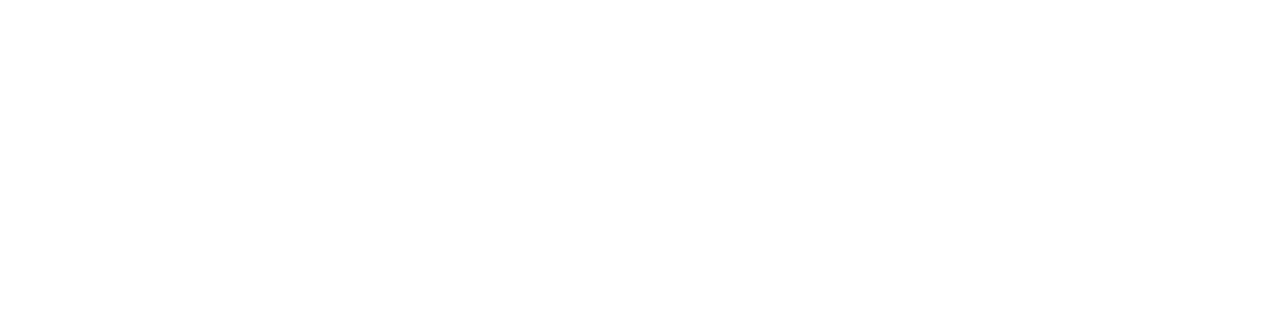
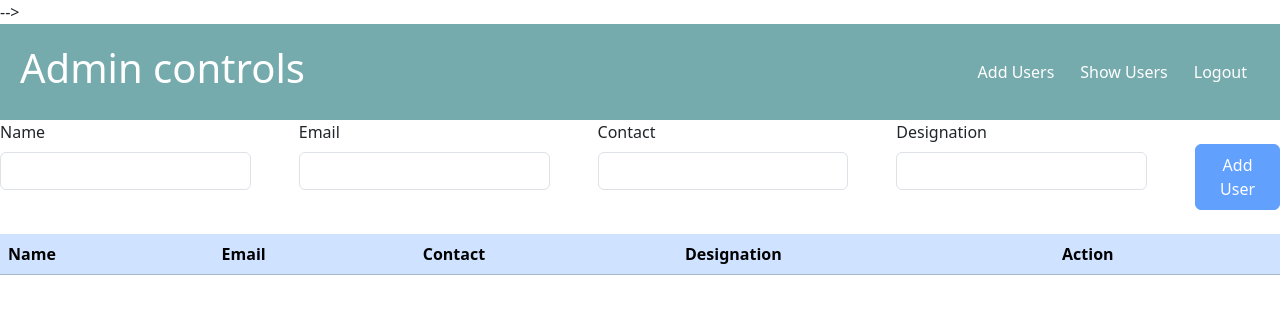
Before and after one commit to chaudharygitesh/Form_Connect, an Angular app: page /superadmin in a window 1280 px wide. Shown: the top 314 px of the page. Built offline with nearby package versions, Linux system fonts and the light colour scheme.

Commit message:
change in super admin module

```diff
--- a/src/app/app-routing.module.ts
+++ b/src/app/app-routing.module.ts
@@ -10,7 +10,7 @@
 const routes: Routes = [
   {path:'signup',component:LoginComponent},
   {path:'home',component:HomeComponent,canActivate: [AuthGuard]},
-  {path:'Register',component:RegistrationComponent},
+  {path:'',component:RegistrationComponent},
   {path:'reflect',component:ReflectComponent},
   {path:'passkey',component:CreatepasswordComponent},
   {
--- a/src/app/login/login.component.html
+++ b/src/app/login/login.component.html
@@ -23,7 +23,7 @@
           </div>
           <div>
 
-            <p>Don't Have an Account <a [routerLink]="['/Register']">SignUp</a></p><p><a [routerLink]="['/reflect']">Forget Password</a></p>
+            <p>Don't Have an Account <a [routerLink]="['']">SignUp</a></p><p><a [routerLink]="['/reflect']">Forget Password</a></p>
           </div>
           <button type="submit" [routerLink]="['/home']" class="btn btn-primary ">Login</button>
         </form>
--- a/src/app/super-admin/manage-user/manage-user.component.html
+++ b/src/app/super-admin/manage-user/manage-user.component.html
@@ -1,9 +1,18 @@
  <link href="https://cdn.jsdelivr.net/npm/bootstrap@5.3.3/dist/css/bootstrap.min.css" rel="stylesheet" integrity="sha384-QWTKZyjpPEjISv5WaRU9OFeRpok6YctnYmDr5pNlyT2bRjXh0JMhjY6hW+ALEwIH" crossorigin="anonymous">
-<script src="https://cdn.jsdelivr.net/npm/bootstrap@5.3.3/dist/js/bootstrap.bundle.min.js" integrity="sha384-YvpcrYf0tY3lHB60NNkmXc5s9fDVZLESaAA55NDzOxhy9GkcIdslK1eN7N6jIeHz" crossorigin="anonymous"></script> -->
+<!-- <script src="https://cdn.jsdelivr.net/npm/bootstrap@5.3.3/dist/js/bootstrap.bundle.min.js" integrity="sha384-YvpcrYf0tY3lHB60NNkmXc5s9fDVZLESaAA55NDzOxhy9GkcIdslK1eN7N6jIeHz" crossorigin="anonymous"></script> --> -->
+<nav class="navbar nav-display">
+    <div class="navbar-left">
+      <h1>Admin controls</h1>
+    </div>
+    <div class="navbar-right">
+      <button class="btn btni" (click)="navigateAdduser()">Add Users</button>
+      <button class="btn btni" (click)="navigateshowUsers()">Show Users</button>
+      <button class="btn btni" (click)="logout()">Logout</button>
+    </div>
+</nav>
 <div>
+    <div class="d-flex justify-content-center flex-column align-items-center">
 
-    <div class="d-flex justify-content-center flex-column align-items-center">
-        <h1>Super Admin</h1>
         <form [formGroup]="userForm">
             <div class="d-flex gap-5 ">
                 <div class="form-group">
@@ -43,7 +52,7 @@
     </div>
 
     <div class="d-flex justify-content-center align-items-center">
-        <table class="table text-center table-primary table-striped">
+        <table class="table  table-primary table-striped">
             <thead>
                 <tr>
                     <th scope="col">Name</th>
--- a/src/app/super-admin/manage-user/manage-user.component.scss
+++ b/src/app/super-admin/manage-user/manage-user.component.scss
@@ -0,0 +1,22 @@
+nav{
+    text-align: center;
+}
+
+.nav-display {
+    background-color:#76ABAE;
+    color: white;
+    padding: 20px;
+    text-align: center;
+}
+
+.btni {
+    background-color:#76ABAE;
+    border-color: #76ABAE;
+    transition: background-color 0.3s, color 0.3s;
+    color: white;
+}
+
+.btni:hover {
+    background-color:#76ABAE;
+    color: white;
+}
--- a/src/app/super-admin/manage-user/manage-user.component.ts
+++ b/src/app/super-admin/manage-user/manage-user.component.ts
@@ -8,6 +8,15 @@
 })
 
 export class ManageUserComponent {
+logout() {
+
+}
+navigateshowUsers() {
+
+}
+navigateAdduser() {
+
+}
 
   users: Array<{name:string,email:string,contact:string,designation:string}> = [];
     userForm! : FormGroup;
@@ -15,7 +24,7 @@
     formSubmitted:boolean = false;
     ngOnInit(): void {
       this.userForm = new FormGroup({
-        name:new FormControl('',[Validators.required]),
+        name:new FormControl('',[Validators.required,Validators.min(3)]),
         email:new FormControl('',[Validators.required,Validators.email]),
         contact:new FormControl('',[Validators.required,Validators.pattern('^[0-9]{10}$')]),
         designation:new FormControl('',[Validators.required])
--- a/src/app/super-admin/super-admin-routing.module.ts
+++ b/src/app/super-admin/super-admin-routing.module.ts
@@ -4,7 +4,7 @@
 
 const routes: Routes = [
   {
-    path:'user',
+    path:'',
     component:ManageUserComponent
   }
 ];
```
